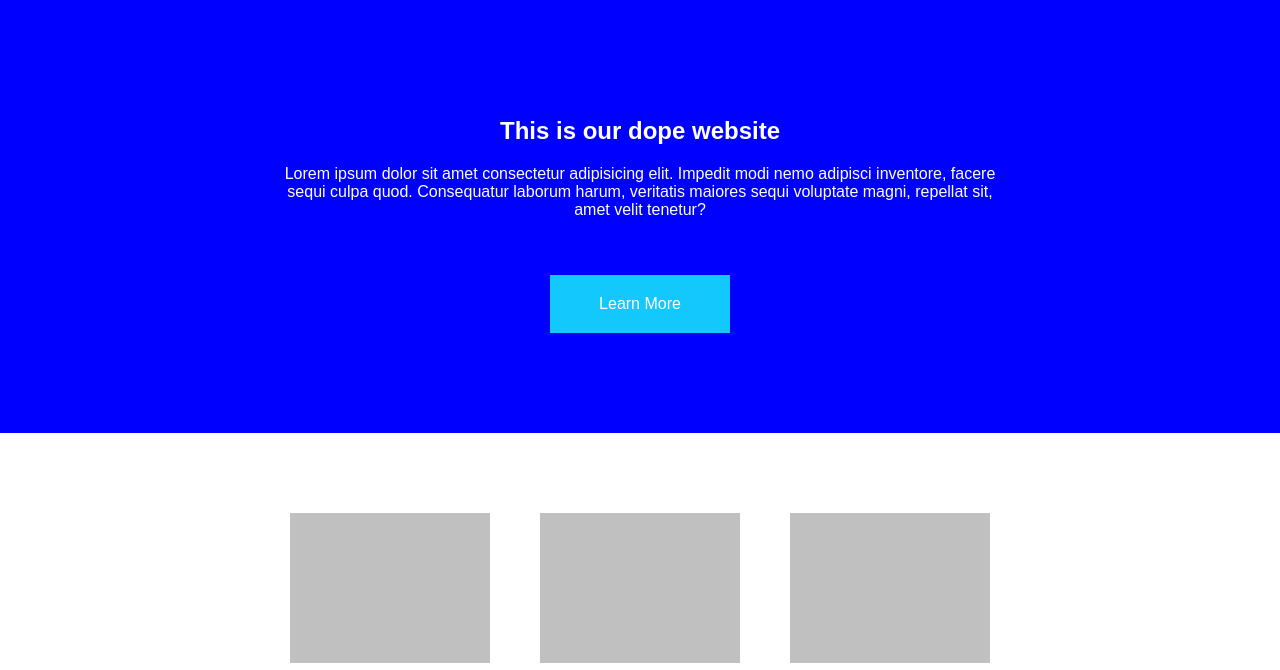
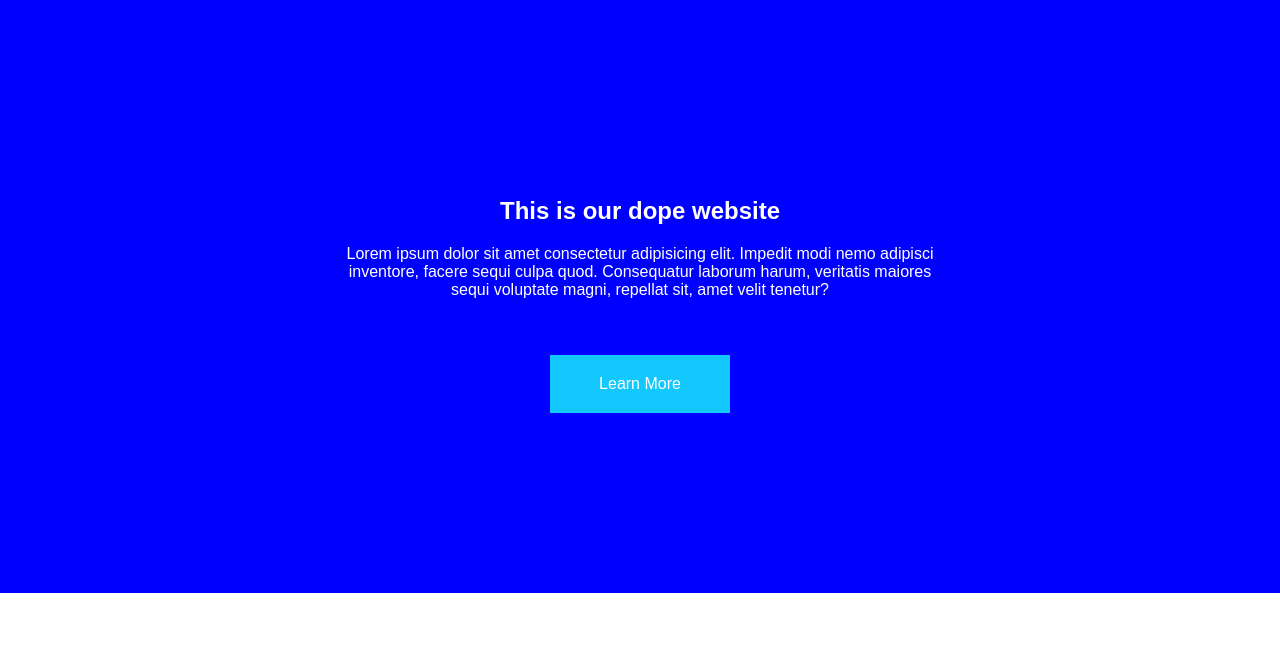
Before and after one commit to CodersofColor/HTML-CSS-For-Rookies, a plain HTML site: page src/5-Layout/FINISHED/index.html in a window 1280 px wide. Shown: the part 63-733 px from the top of the page. Drawn offline with Linux system fonts and the light colour scheme.

Commit message:
Update style.css

```diff
--- a/src/5-Layout/FINISHED/style.css
+++ b/src/5-Layout/FINISHED/style.css
@@ -51,7 +51,7 @@ body{
 .banner-inner{
   max-width:800px;
   margin:0 auto;
-  padding:100;
+  padding:80px 60px;
   text-align:center;
   color:white;
 }
```
